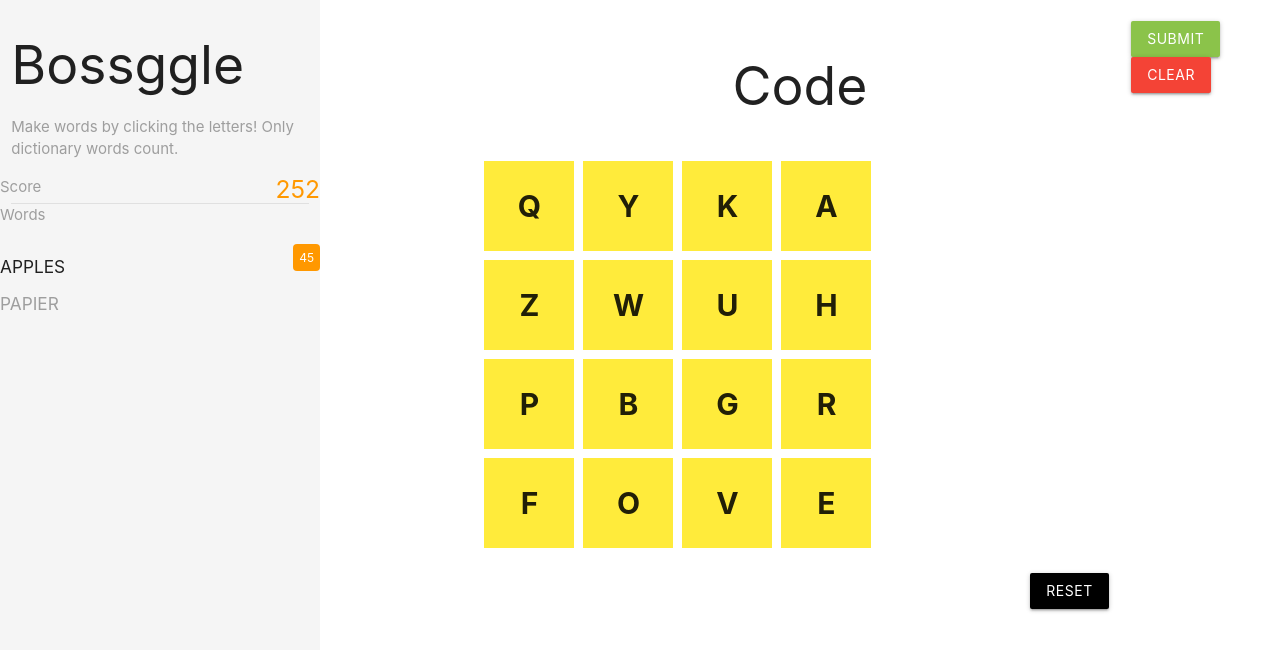
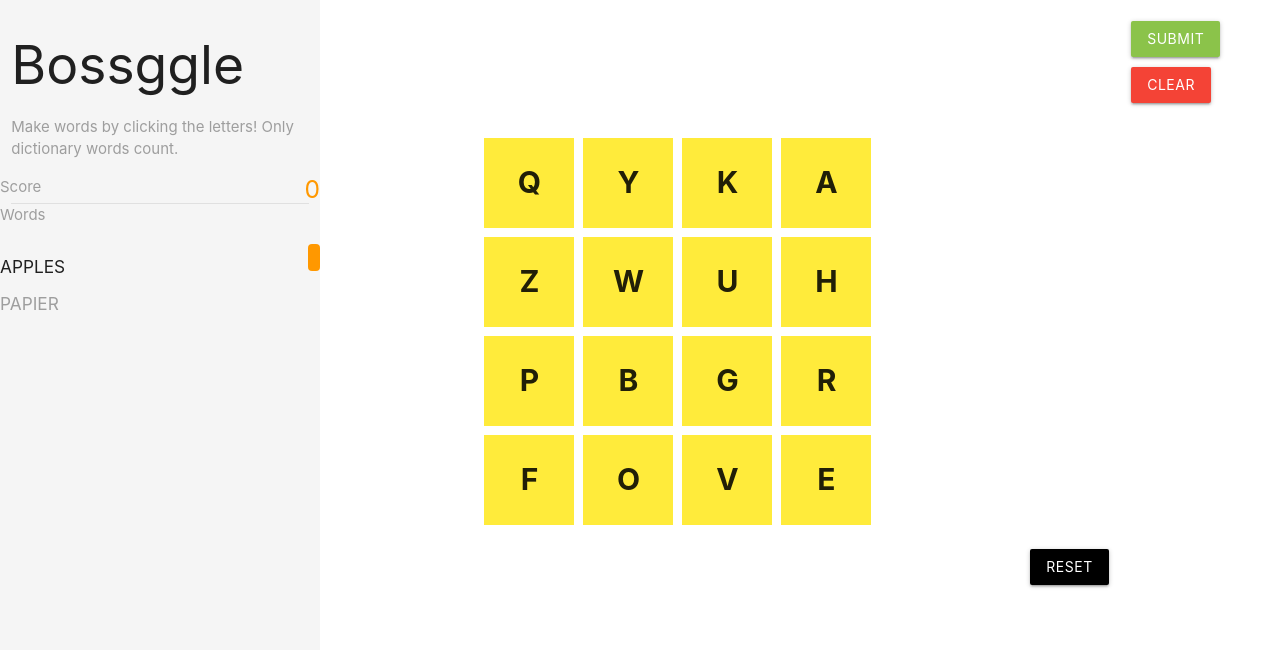
Before and after one commit to hstevemcdonald/convoluted-butterfly, a plain HTML site: page index.html in a window 1280 px wide. Drawn offline with nearby package versions, Linux system fonts and the light colour scheme.

Commit message:
Post-merge test successful

```diff
--- a/bossggle.js
+++ b/bossggle.js
@@ -13,6 +13,7 @@ $(document).ready(function() {
 	});
 	$("#clear").on("click", function() {
 		playWord = "";
+        $("#playWord").text('');
 		//clear the letters to be original color;
 	});
 	$("#reset").on("click", function() {
--- a/functions.js
+++ b/functions.js
@@ -27,6 +27,17 @@ function setupLetters()
         used[letter] = 1;
         blocks[idx].innerText = letter;
     }
+
+    var elements = document.getElementsByClassName("letter");
+    for (var idx = 0 ;idx < elements.length; idx++)
+    {
+        var el = elements[idx];
+        el.parentNode.classList.remove("orange");
+        el.parentNode.classList.add("yellow");
+    }
+
+    var playWordEl = document.getElementById("playWord");
+    playWordEl.innerText = "";
 
     console.log(used)
 
--- a/index.html
+++ b/index.html
@@ -15,7 +15,7 @@
 					<span class="grey-text lighten-text-2">Score</span>
 				</div>
 				<div class="col s3 noPadding right-align">
-					<h5 class="orange-text darken-text-2 noMargin">252</h5>
+					<h5 class="orange-text darken-text-2 noMargin" id="score">0</h5>
 				</div>
 			</div>
 			<div class="divider"></div>
@@ -32,7 +32,7 @@
                     <h6 class="">APPLES</h6>
                 </div>
                 <div class="col s3 noPadding right-align">
-                    <label class="white-text orange labelPadding">45</label>
+                    <label class="white-text orange labelPadding" id="wordScore"></label>
                 </div>
             </div>
             <div class="row noMargin">
@@ -49,8 +49,8 @@
                 <div class="row col s12"></div>
 				<div class="row">
 					<div class="col s2"></div>
-					<div class="col s8 center-align"><h2>Code</h2></div>
-                    <div class="col s2"><button class="btn light-green" id="submit">Submit</button><br/><button class="btn red controls" id="clear">Clear</button></div>
+					<div class="col s8 center-align"><h2 id="playWord"></h2></div>
+                    <div class="col s2"><button class="btn light-green controls" id="submit">Submit</button><br/><button class="btn red controls" id="clear">Clear</button></div>
                 </div>
 				<div class="row">
 					<div class="col s2"></div>
@@ -86,7 +86,7 @@
 				</div>
 				<div class="row">
 					<div class="col s2"></div>
-					<div class="col s8 right-align"><button class="btn black">Reset</button></div>
+					<div class="col s8 right-align"><button class="btn black" id="reset">Reset</button></div>
 					<div class="col s2"></div>
 				</div>
 
```
